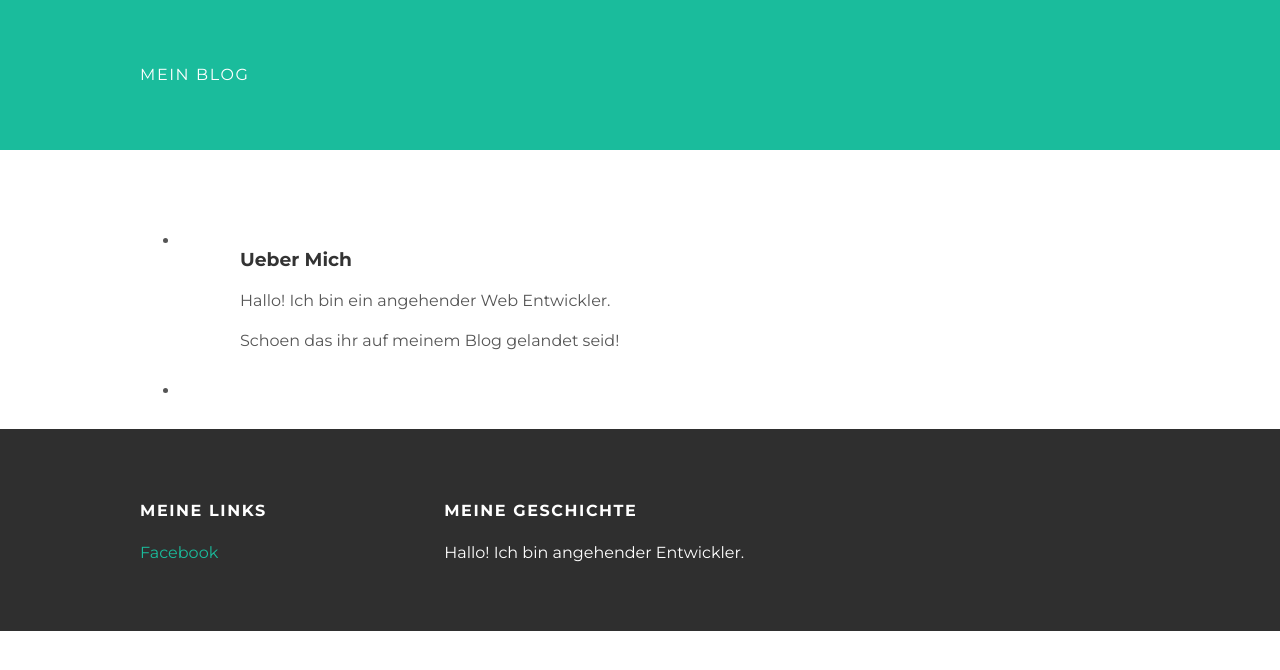
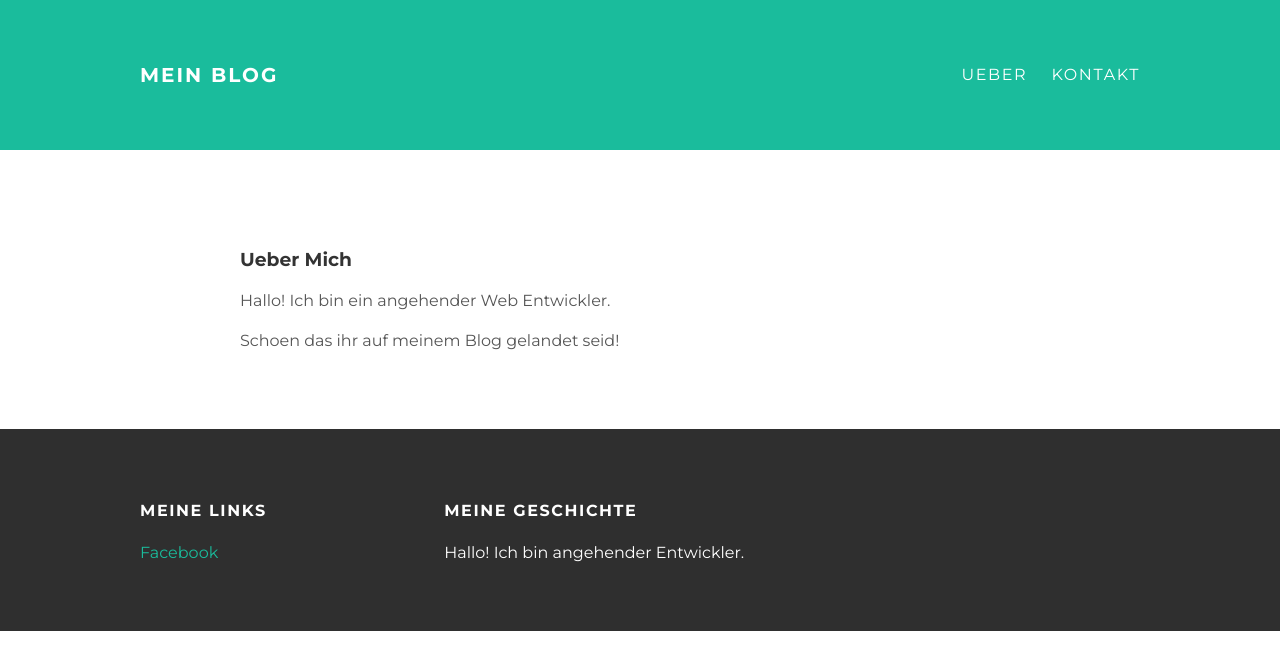
Before and after one commit to domse44/domse44.github.io, a plain HTML site: page about.html in a window 1280 px wide. Drawn offline with Linux system fonts and the light colour scheme.

Commit message:
Add files via upload

```diff
--- a/about.html
+++ b/about.html
@@ -8,8 +8,9 @@ type="text/css" href="style.css">
  <body>
    <div id="header">
     <div class="container">
+      <a id="header-title"
       <a href="index.html">Mein Blog</a>
-      <ul>
+      <ul id="header-nav">
         <li><a href="about.html">Ueber</a></li>
         <li><a href="contact.html">Kontakt</a></li>
       </ul>
```
